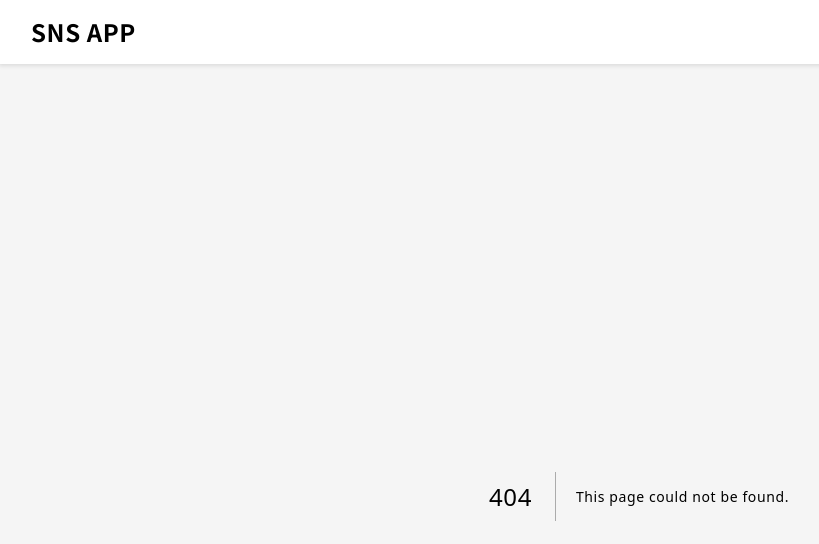
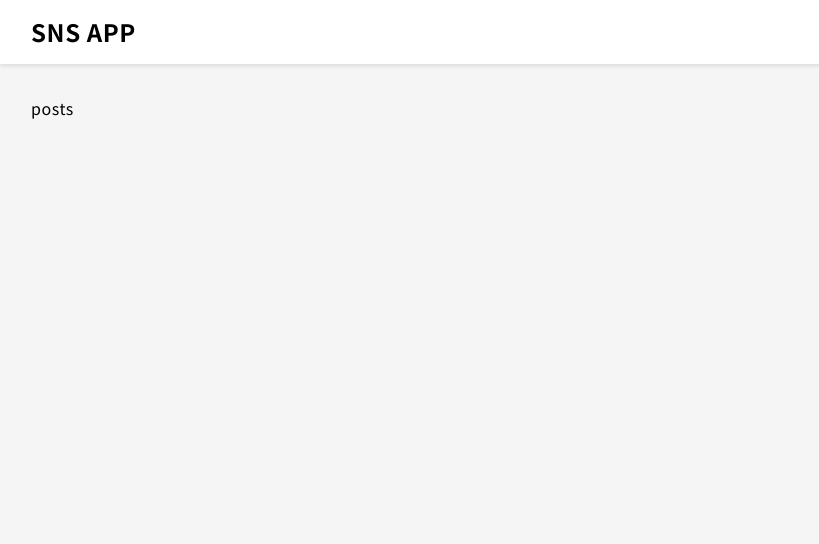
Before and after one commit to Eiji1202/nextjs-sns, a Next.js app: page /posts in a window 1280 px wide. Before the commit this address had no page. Shown: the top 544 px of the page, without its empty margins (1-820 px from the left). Built offline with nearby package versions, Linux system fonts and the light colour scheme.

Commit message:
feat: 投稿一覧ページ作成 Fixes #34

```diff
--- /dev/null
+++ b/app/posts/page.tsx
@@ -0,0 +1,7 @@
+import s from "./style.module.sass";
+
+export default function Posts() {
+  return (
+    <div className={s.posts}>posts</div>
+  );
+}
--- /dev/null
+++ b/app/posts/style.module.sass
@@ -0,0 +1 @@
+@use 'styles/index.sass' as *
```
